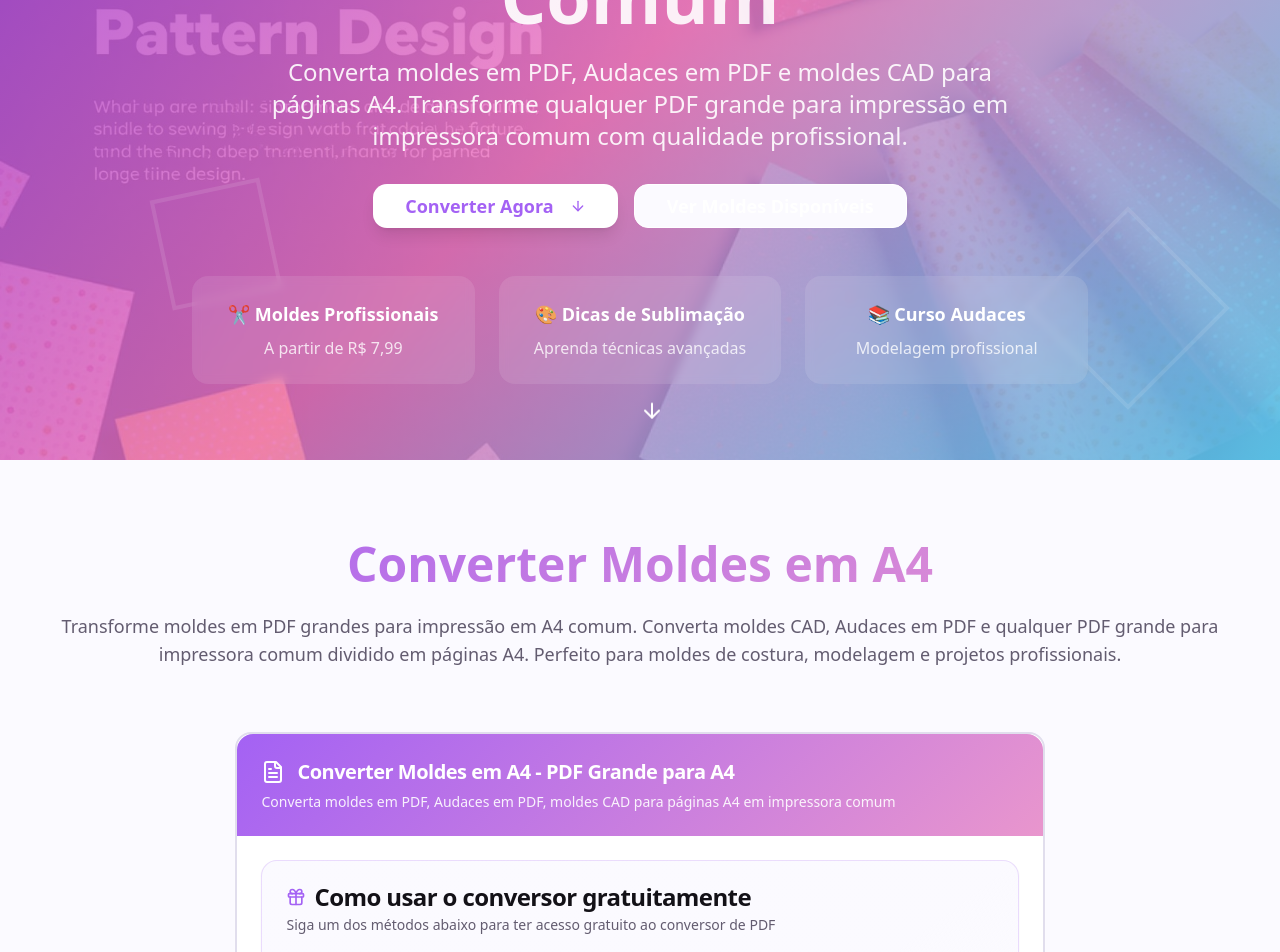
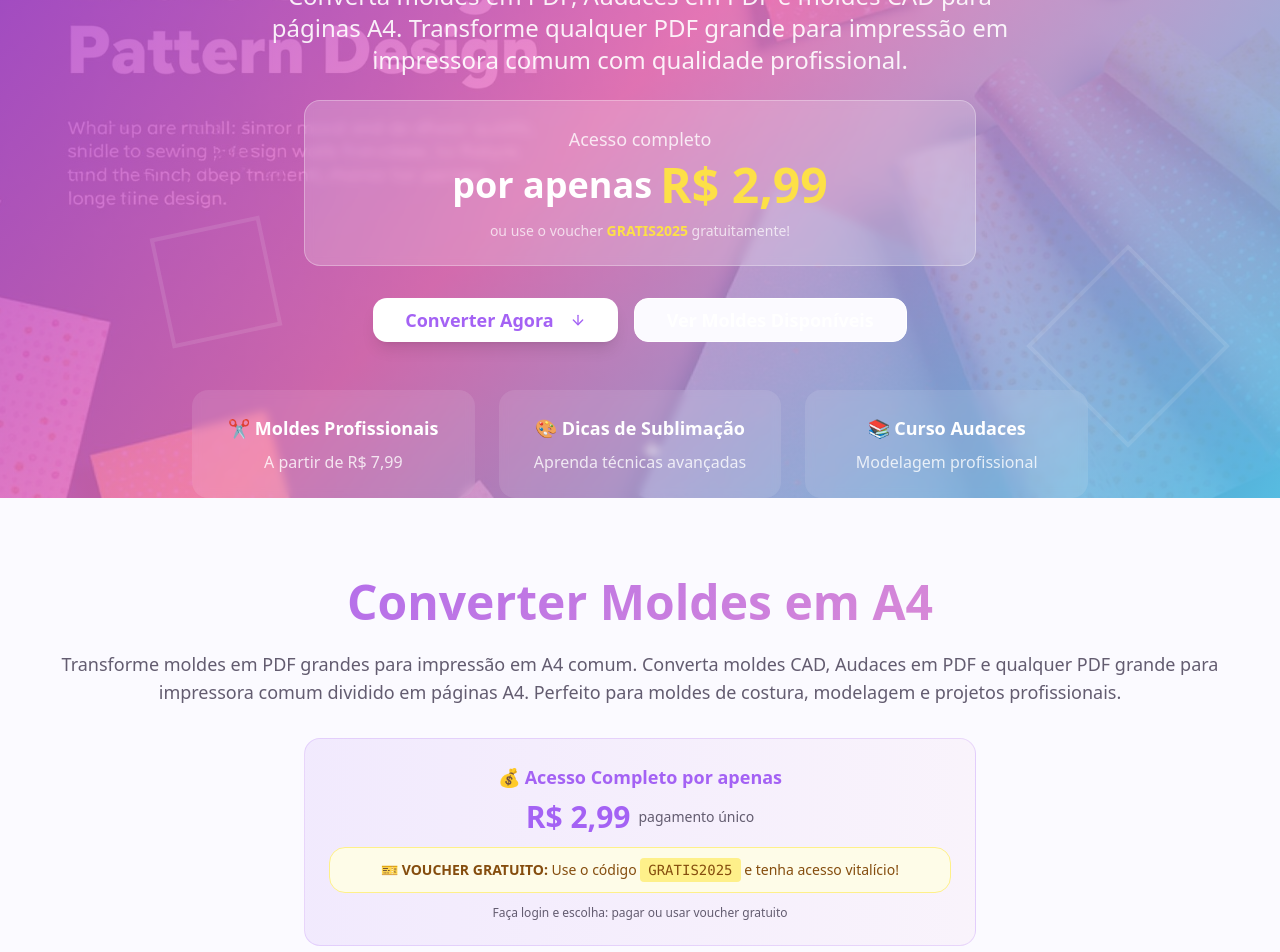
Before and after one commit to falldanila-arch/convertermoldesa4, a React (Vite) app: page / in a window 1280 px wide. Shown: the part 340-1292 px from the top of the page. Built offline with nearby package versions, Linux system fonts and the light colour scheme.

Commit message:
Add pricing and tutorial

```diff
--- a/src/components/HeroSection.tsx
+++ b/src/components/HeroSection.tsx
@@ -41,10 +41,22 @@ export const HeroSection = () => {
           </span>
         </h1>
 
-        <p className="text-xl md:text-2xl mb-8 max-w-3xl mx-auto leading-relaxed text-white/90">
+        <p className="text-xl md:text-2xl mb-6 max-w-3xl mx-auto leading-relaxed text-white/90">
           Converta moldes em PDF, Audaces em PDF e moldes CAD para páginas A4.
           Transforme qualquer PDF grande para impressão em impressora comum com qualidade profissional.
         </p>
+
+        {/* Pricing Banner */}
+        <div className="bg-white/20 backdrop-blur-sm rounded-2xl p-6 mb-8 max-w-2xl mx-auto border border-white/30">
+          <div className="text-center">
+            <p className="text-lg text-white/80 mb-2">Acesso completo</p>
+            <div className="flex items-center justify-center gap-2 mb-3">
+              <span className="text-3xl md:text-4xl font-bold text-white">por apenas</span>
+              <span className="text-4xl md:text-5xl font-bold text-yellow-300">R$ 2,99</span>
+            </div>
+            <p className="text-sm text-white/70">ou use o voucher <strong className="text-yellow-300">GRATIS2025</strong> gratuitamente!</p>
+          </div>
+        </div>
 
         <div className="flex flex-col sm:flex-row gap-4 justify-center items-center mb-12">
           <Button
--- a/src/pages/Index.tsx
+++ b/src/pages/Index.tsx
@@ -34,6 +34,23 @@ const Index = () => {
               Audaces em PDF e qualquer PDF grande para impressora comum dividido em páginas A4.
               Perfeito para moldes de costura, modelagem e projetos profissionais.
             </p>
+
+            {/* Pricing and Access Info */}
+            <div className="bg-gradient-to-r from-primary/10 to-secondary/10 rounded-2xl p-6 mb-8 max-w-2xl mx-auto border border-primary/20">
+              <div className="text-center">
+                <p className="text-lg font-semibold text-primary mb-2">💰 Acesso Completo por apenas</p>
+                <div className="flex items-center justify-center gap-2 mb-3">
+                  <span className="text-3xl font-bold text-primary">R$ 2,99</span>
+                  <span className="text-sm text-muted-foreground">pagamento único</span>
+                </div>
+                <div className="bg-yellow-50 border border-yellow-200 rounded-lg p-3 mb-3">
+                  <p className="text-sm font-medium text-yellow-800">
+                    🎫 <strong>VOUCHER GRATUITO:</strong> Use o código <span className="bg-yellow-200 px-2 py-1 rounded font-mono">GRATIS2025</span> e tenha acesso vitalício!
+                  </p>
+                </div>
+                <p className="text-xs text-muted-foreground">Faça login e escolha: pagar ou usar voucher gratuito</p>
+              </div>
+            </div>
           </div>
 
           <div className="flex justify-center max-w-4xl mx-auto">
```
